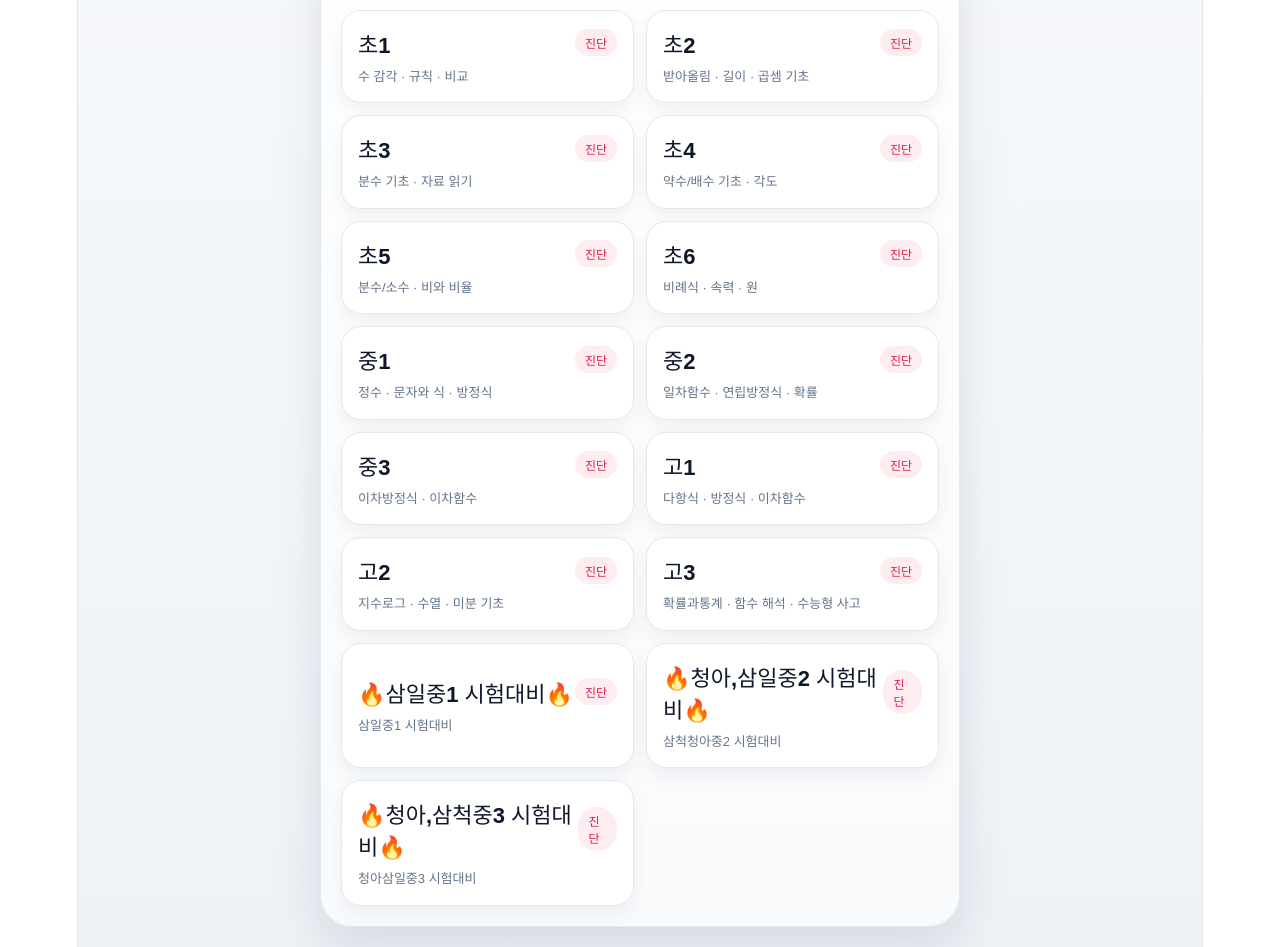
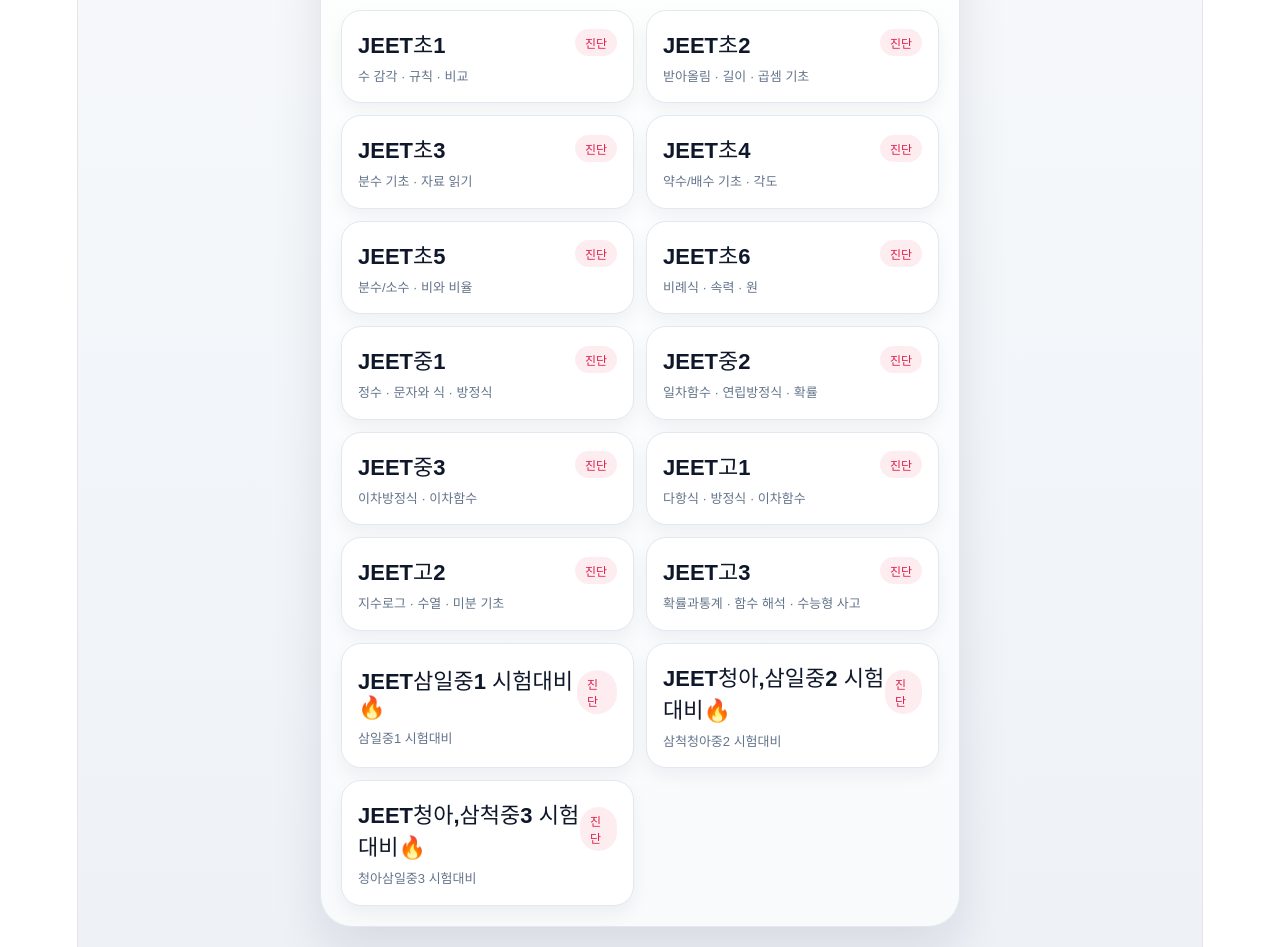
Before and after one commit to JEET1010L/jeet-math-app, a React (Vite) app: page / in a window 1280 px wide. Shown: the part 340-1287 px from the top of the page. Built offline with nearby package versions, Linux system fonts and the light colour scheme.

Commit message:
Update index.js
명칭변경

```diff
--- a/src/data/index.js
+++ b/src/data/index.js
@@ -34,19 +34,19 @@ export const dataMap = {
 };
 
 export const gradeLabels = {
-  g1: "초1",
-  g2: "초2",
-  g3: "초3",
-  g4: "초4",
-  g5: "초5",
-  g6: "초6",
-  m1: "중1",
-  m2: "중2",
-  m3: "중3",
-  h1: "고1",
-  h2: "고2",
-  h3: "고3",
-  s1: "🔥삼일중1 시험대비🔥",
-  s2: "🔥청아,삼일중2 시험대비🔥",
-  s3: "🔥청아,삼척중3 시험대비🔥",
+  g1: "JEET초1",
+  g2: "JEET초2",
+  g3: "JEET초3",
+  g4: "JEET초4",
+  g5: "JEET초5",
+  g6: "JEET초6",
+  m1: "JEET중1",
+  m2: "JEET중2",
+  m3: "JEET중3",
+  h1: "JEET고1",
+  h2: "JEET고2",
+  h3: "JEET고3",
+  s1: "JEET삼일중1 시험대비🔥",
+  s2: "JEET청아,삼일중2 시험대비🔥",
+  s3: "JEET청아,삼척중3 시험대비🔥",
 };
```
